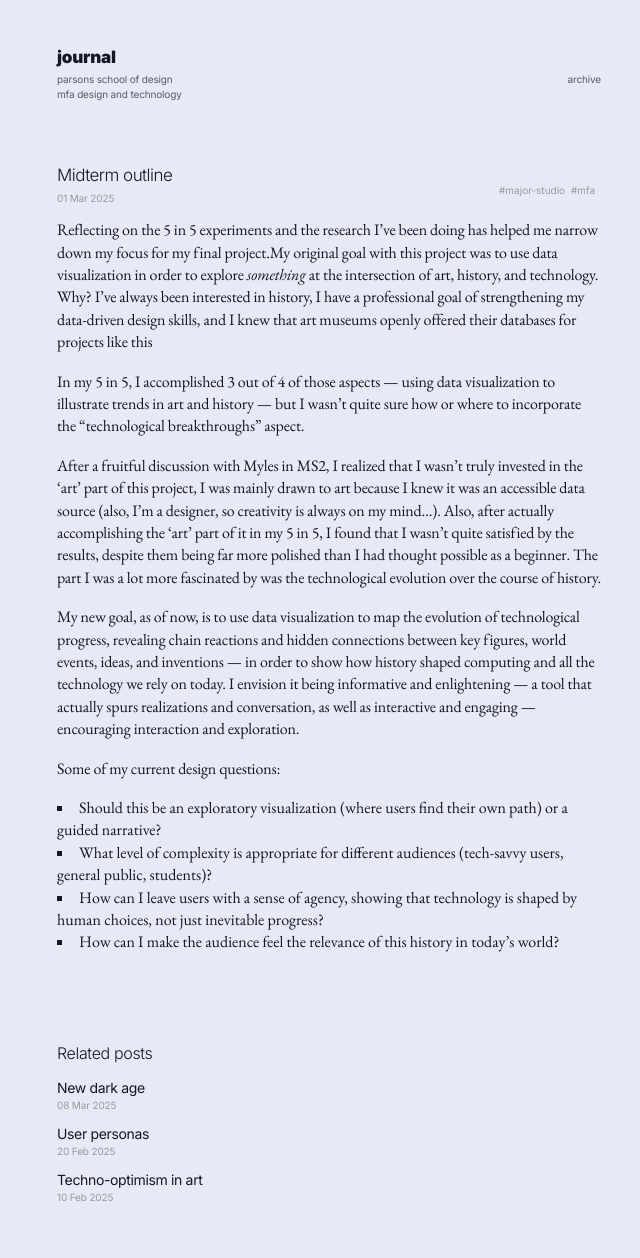
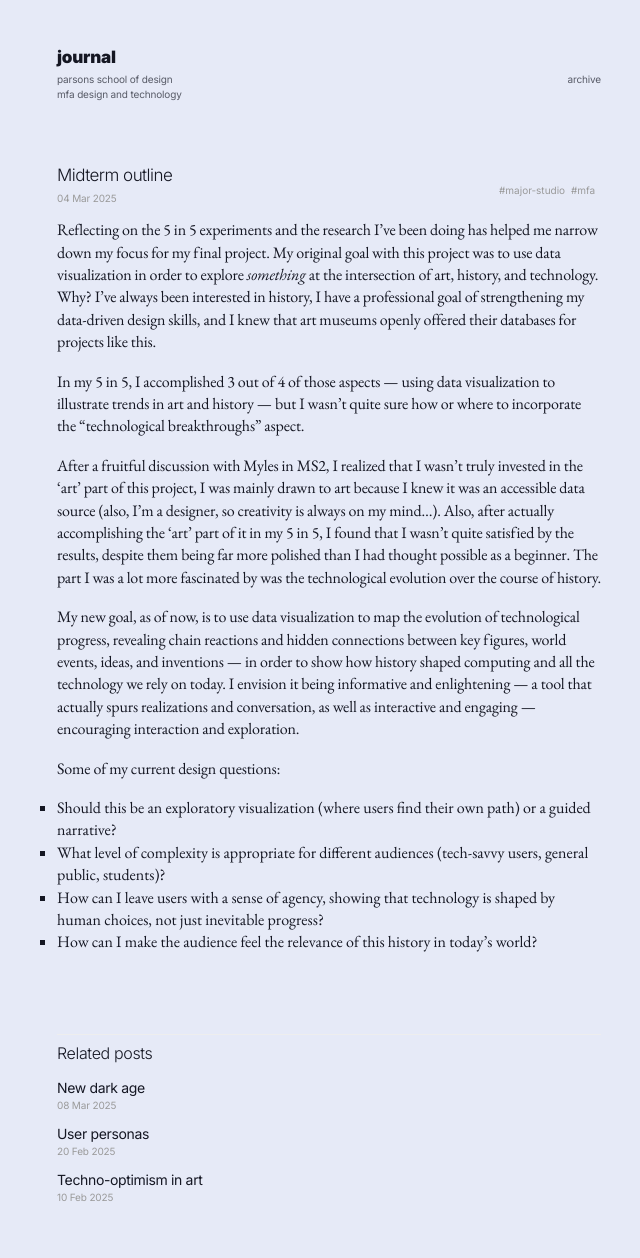
Before and after one commit to vasukisunder/vasukisunder.github.io, a Jekyll site: the page built from _posts/2025-03-04-030425.md, in a window 1280 px wide. Shown: the whole page, without its empty margins (311-951 px from the left). Built offline with Jekyll 4.4.1, drawn with Linux system fonts in a browser that asks for light colours.

Commit message:
changed list style and new post

```diff
--- a/_posts/2025-03-01-030125.md
+++ b/_posts/2025-03-04-030425.md
@@ -4,7 +4,7 @@ title: Midterm outline
 tags: major-studio mfa
 ---
 
-Reflecting on the 5 in 5 experiments and the research I’ve been doing has helped me narrow down my focus for my final project.My original goal with this project was to use data visualization in order to explore *something* at the intersection of art, history, and technology. Why? I’ve always been interested in history, I have a professional goal of strengthening my data-driven design skills, and I knew that art museums openly offered their databases for projects like this
+Reflecting on the 5 in 5 experiments and the research I’ve been doing has helped me narrow down my focus for my final project. My original goal with this project was to use data visualization in order to explore *something* at the intersection of art, history, and technology. Why? I’ve always been interested in history, I have a professional goal of strengthening my data-driven design skills, and I knew that art museums openly offered their databases for projects like this.
 
 In my 5 in 5, I accomplished 3 out of 4 of those aspects — using data visualization to illustrate trends in art and history — but I wasn’t quite sure how or where to incorporate the “technological breakthroughs” aspect.
 
--- a/public/css/poole.css
+++ b/public/css/poole.css
@@ -101,7 +101,7 @@ ul, ol, dl {
   margin-top: 1rem;
   margin-bottom: 1rem;
   list-style-type: square;
-  list-style-position: inside;
+  list-style-position: outside;
   padding: 0px;
 }
 
```
